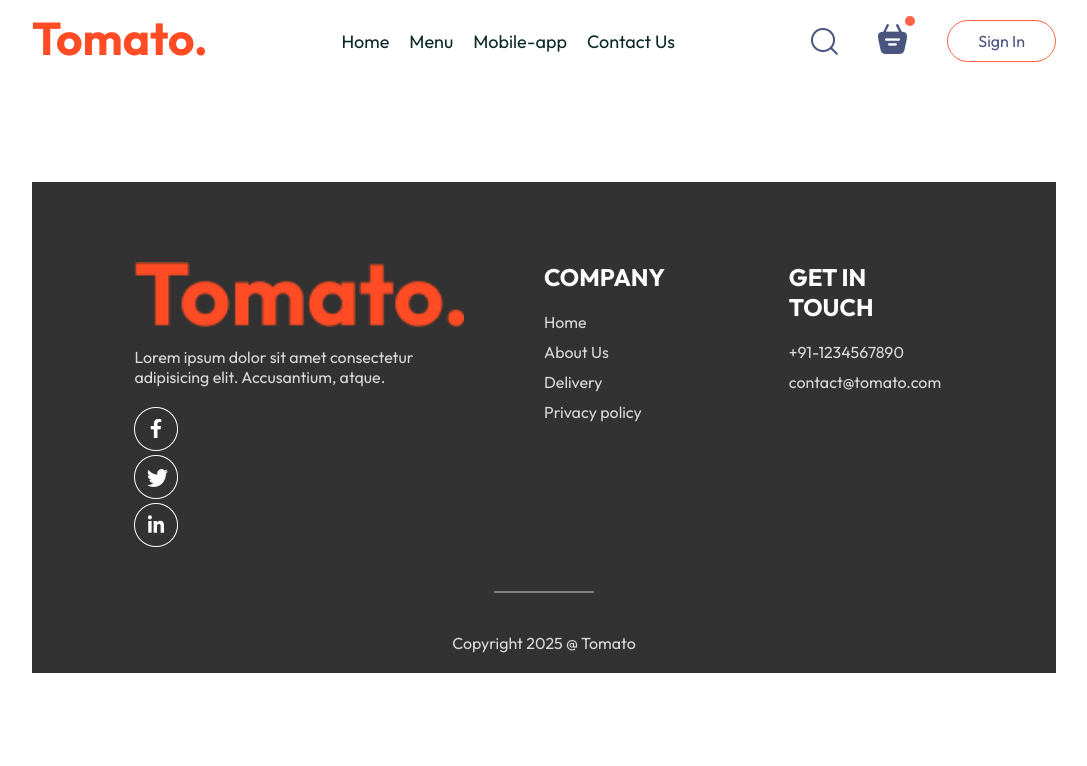
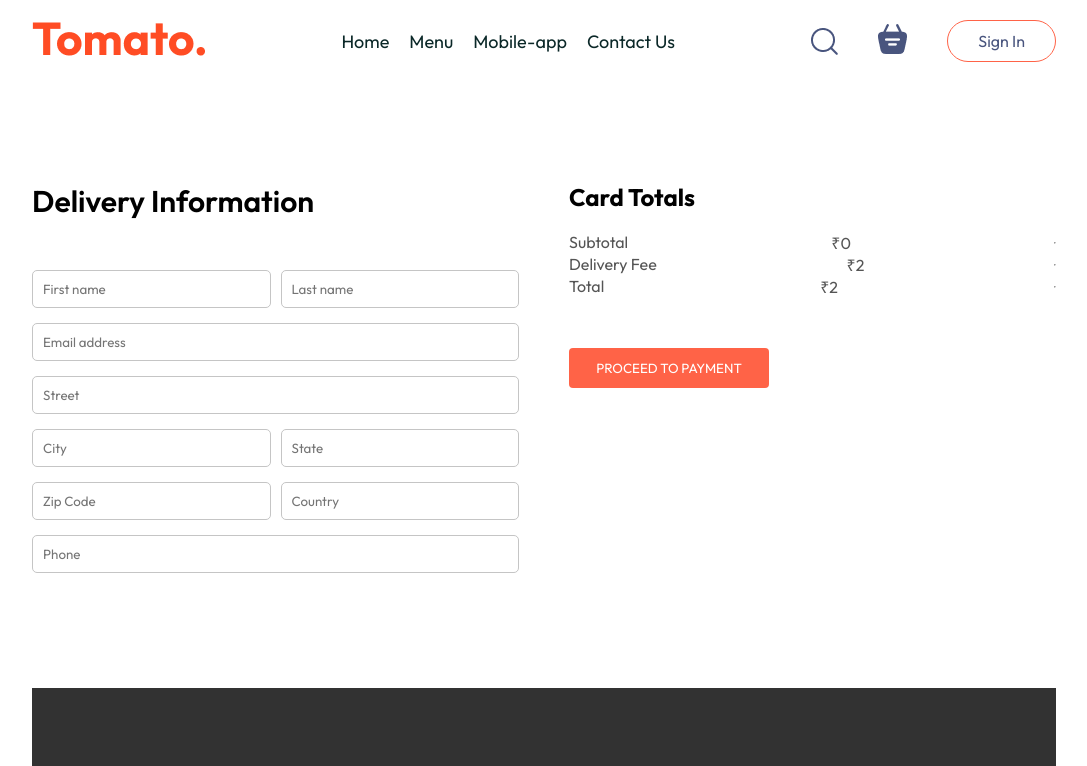
Before and after one commit to gagan1146/food-app, a React (Vite) app in the folder frontend/: page /order in a window 1280 px wide. Shown: the top 766 px of the page, without its empty margins (96-1183 px from the left). Built offline with nearby package versions, Linux system fonts and the light colour scheme.

Commit message:
Fourth commit

```diff
--- a/frontend/src/App.jsx
+++ b/frontend/src/App.jsx
@@ -21,7 +21,7 @@
         <Routes>
           <Route path='/' element={<Home />} />
           <Route path='/cart' element={<Cart />} />
-          <Route path='/place' element={<PlaceOrder />} />
+          <Route path='/order' element={<PlaceOrder />} />
         </Routes>
         <Footer />
       </div>
--- a/frontend/src/components/Navbar/Navbar.jsx
+++ b/frontend/src/components/Navbar/Navbar.jsx
@@ -1,10 +1,13 @@
-import React, { useState } from 'react'
+import React, { useContext, useState } from 'react'
 import './Navbar.css'
 import {assets} from '../../assets/frontend_assets/assets'
 import {Link} from 'react-router-dom'
+import { StoreContext } from '../../context/StoreContext'
 
 const Navbar = ({setShowLogin}) => {
     const [menu,setMenu] = useState("");
+    const {getTotalCartAmount} = useContext(StoreContext);
+
   return (
     <div className='navbar'>
       <Link to='/'><img src={assets.logo} alt="" /></Link>
@@ -18,7 +21,7 @@
         <img src={assets.search_icon} alt="" />
         <div className="navbar-search-icon">
             <Link to='/cart'><img src={assets.basket_icon} alt="" /></Link>
-          <div className="dot"></div>
+          <div className={getTotalCartAmount()===0?"":"dot"}></div>
         </div>
         <button onClick={()=>setShowLogin(true)}>Sign In</button>
       </div>
--- a/frontend/src/context/StoreContext.jsx
+++ b/frontend/src/context/StoreContext.jsx
@@ -22,16 +22,24 @@
         setCartItems((prev)=>({...prev,[itemId]:prev[itemId]-1}))
     }
 
-    useEffect(()=>{
-        console.log(cartItems);
-    },[cartItems])
+    const getTotalCartAmount = () =>{
+        let totalAmount =0;
+        for(const item in cartItems){
+            if(cartItems[item]>0){
+                let itemInfo = food_list.find((product)=>product._id===item);
+                totalAmount+=itemInfo.price*cartItems[item];
+            }
+        }
+        return totalAmount;
+    }
 
     const contextValue = {
         food_list,
         cartItems,
         setCartItems,
         addToCart,
-        removeFromCart
+        removeFromCart,
+        getTotalCartAmount
     }
 
     return (<StoreContext.Provider value ={contextValue}>
--- a/frontend/src/pages/Cart/Cart.css
+++ b/frontend/src/pages/Cart/Cart.css
@@ -78,3 +78,28 @@
     background-color: #eaeaea;
     border-radius: 4px;
 }
+
+.cart-promocode-input input{
+    background: transparent;
+    border: none;
+    outline: none;
+    padding-left: 10px;
+}
+
+.cart-promocode-input button{
+    width: max(10vw,150px);
+    padding:  12px 5px;
+    background-color: black;
+    border: none;
+    color: white;
+    border-radius: 4px;
+}
+
+@media (max-width:750px) {
+    .cart-bottom{
+        flex-direction: column-reverse;
+    }
+    .cart-promocode{
+        justify-content: start;
+    }
+}
--- a/frontend/src/pages/Cart/Cart.jsx
+++ b/frontend/src/pages/Cart/Cart.jsx
@@ -1,10 +1,13 @@
 import React, { useContext } from 'react';
 import './Cart.css';
 import { StoreContext } from '../../context/StoreContext';
-import { assets } from '../../assets/frontend_assets/assets';
+import { useNavigate } from 'react-router-dom';
+
+
 
 const Cart = () => {
-  const { cartItems, food_list, removeFromCart } = useContext(StoreContext);
+  const { cartItems, food_list, removeFromCart, getTotalCartAmount } = useContext(StoreContext);
+  const navigate = useNavigate();
 
   return (
     <div className='cart'>
@@ -45,21 +48,21 @@
           <div>
             <div className="cart-total-details">
               <p>Subtotal</p>
-              <p>{0}</p>
+              <p>₹{getTotalCartAmount()}</p>
               <hr/>
             </div>
             <div className="cart-total-details">
               <p>Delivery Fee</p>
-              <p>{2}</p>
+              <p>₹{2}</p>
               <hr/>
             </div>
             <div className="cart-total-details">
               <p>Total</p>
-              <p>{0}</p>
+              <p>₹{getTotalCartAmount()+2}</p>
               <hr/>
             </div>
           </div>
-          <button>PROCEED TO CHECKOUT</button>
+          <button onClick={()=>navigate("/order")}>PROCEED TO CHECKOUT</button>
         </div>
         <div className="cart-promocode">
           <div>
--- a/frontend/src/pages/PlaceOrder/PlaceOrder.css
+++ b/frontend/src/pages/PlaceOrder/PlaceOrder.css
@@ -0,0 +1,41 @@
+.place-order{
+    display: flex;
+    align-items: start;
+    justify-content: space-between;
+    gap: 50px;
+    margin-top: 100px;
+}
+
+.place-order-left{
+    width: 100%;
+    max-width: max(30%,500px);
+}
+
+.place-order-left .title{
+    font-size: 30px;
+    font-weight: 600;
+    margin-bottom: 50px;
+}
+
+.place-order-left input{
+    margin-bottom: 15px;
+    width: 100%;
+    padding: 10px;
+    border: 1px solid #c5c5c5;
+    border-radius: 5px;
+    outline-color: tomato;
+}
+
+.place-order-left .multi-fields{
+    display: flex;
+    gap: 10px;
+}
+
+.place-order-right{
+    width: 100%;
+    max-width: max(40%,500px);
+}
+
+.place-order .cart-total button{
+    margin-top: 30px;
+}
--- a/frontend/src/pages/PlaceOrder/PlaceOrder.jsx
+++ b/frontend/src/pages/PlaceOrder/PlaceOrder.jsx
@@ -1,11 +1,53 @@
-import React from 'react'
+import React, { useContext } from 'react'
 import './PlaceOrder.css'
+import { StoreContext } from '../../context/StoreContext';
 
 const PlaceOrder = () => {
+    const { getTotalCartAmount } = useContext(StoreContext);
   return (
-    <div>
-
-    </div>
+    <form className='place-order'>
+      <div className="place-order-left">
+        <p className="title">Delivery Information</p>
+        <div className="multi-fields">
+          <input type="text" name="" placeholder='First name' />
+          <input type="text" name="" placeholder='Last name'/>
+        </div>
+        <input type="email" name="" placeholder='Email address' />
+        <input type="text" name="" placeholder='Street'/>
+        <div className="multi-fields">
+          <input type="text" name="" placeholder='City' />
+          <input type="text" name="" placeholder='State'/>
+        </div>
+        <div className="multi-fields">
+          <input type="text" name="" placeholder='Zip Code' />
+          <input type="text" name="" placeholder='Country'/>
+        </div>
+        <input type="text" placeholder='Phone' />
+      </div>
+      <div className="place-order-right">
+      <div className="cart-total">
+          <h2>Card Totals</h2>
+          <div>
+            <div className="cart-total-details">
+              <p>Subtotal</p>
+              <p>₹{getTotalCartAmount()}</p>
+              <hr/>
+            </div>
+            <div className="cart-total-details">
+              <p>Delivery Fee</p>
+              <p>₹{2}</p>
+              <hr/>
+            </div>
+            <div className="cart-total-details">
+              <p>Total</p>
+              <p>₹{getTotalCartAmount()+2}</p>
+              <hr/>
+            </div>
+          </div>
+          <button>PROCEED TO PAYMENT</button>
+        </div>
+      </div>
+    </form>
   )
 }
 
```
